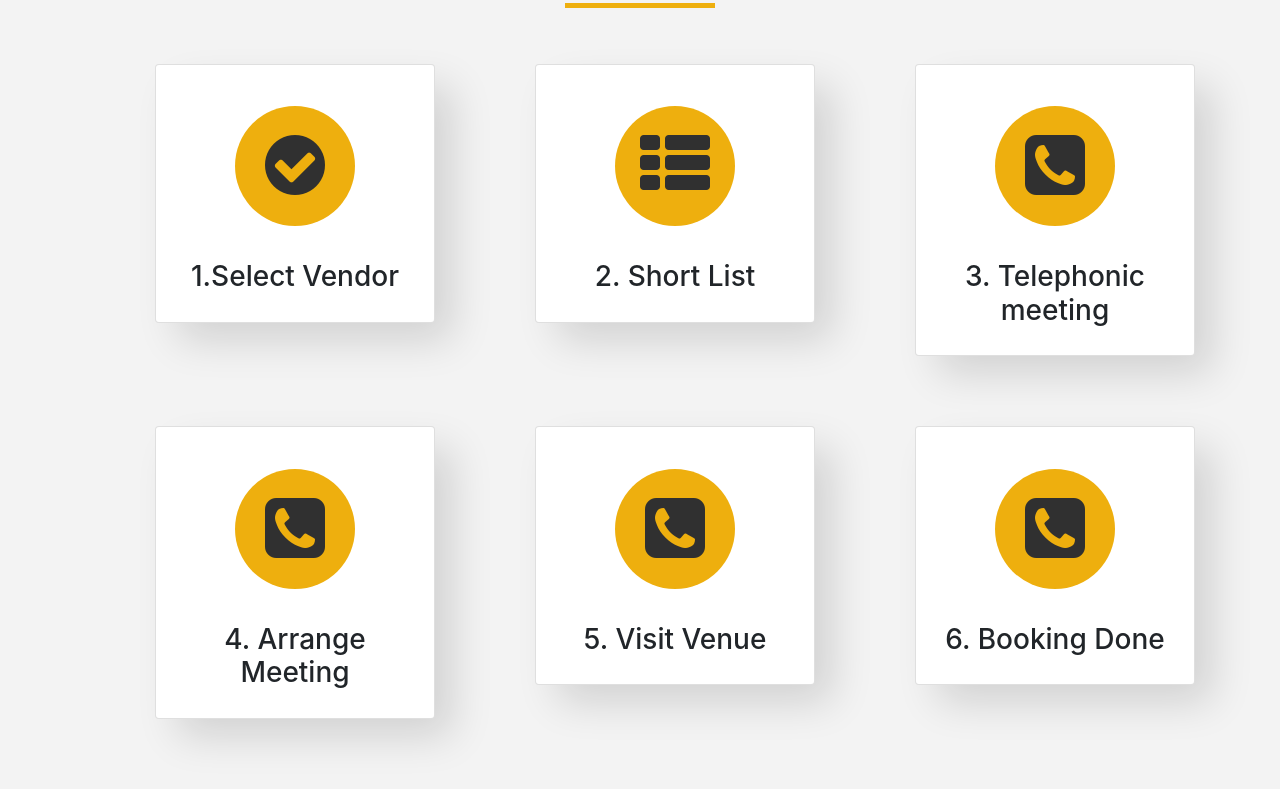
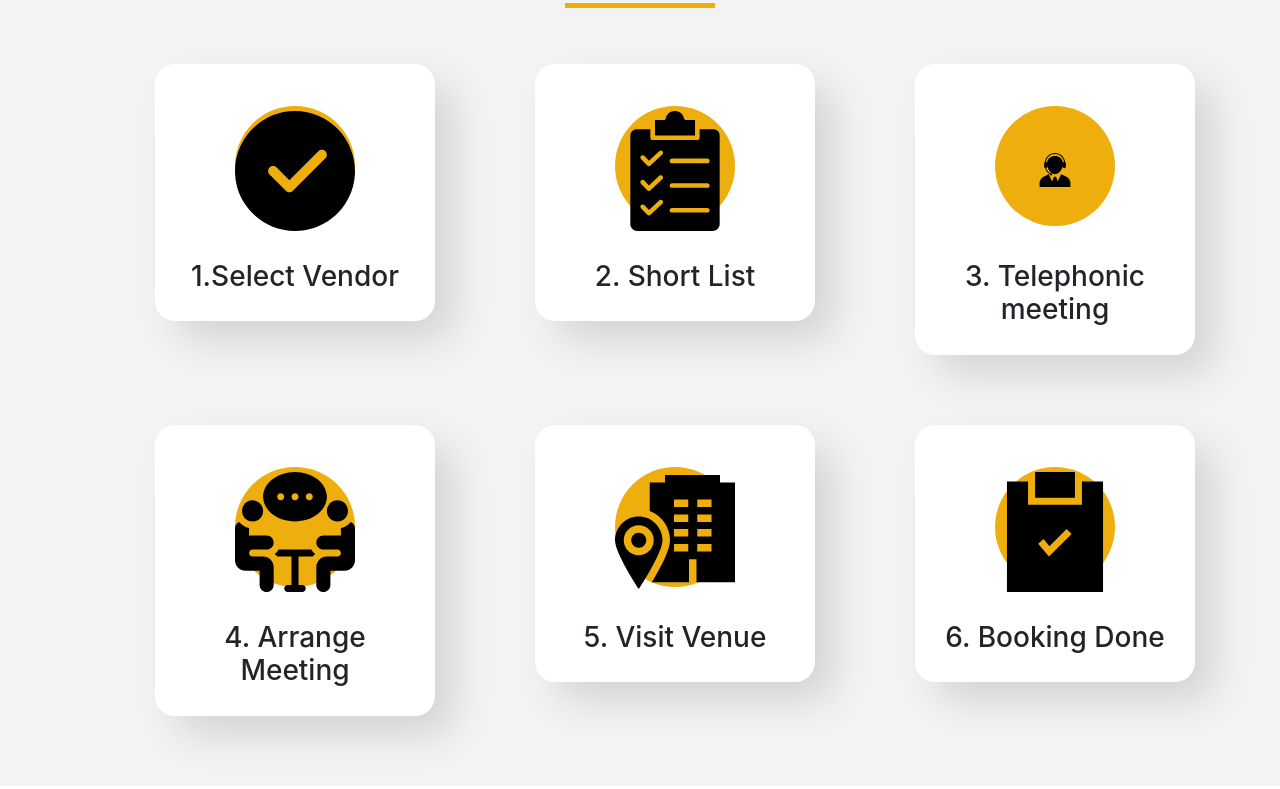
Before and after one commit to bhavesh48/aforevermoment, a plain HTML site: page index.html in a window 1280 px wide. Shown: the part 53-842 px from the top of the page. Drawn offline with nearby package versions, Linux system fonts and the light colour scheme.

Commit message:
Add files via upload

```diff
--- a/index.html
+++ b/index.html
@@ -19,10 +19,10 @@
         </div>
           <div class="row">
           <div class="col-md-4 col-sm-6">
-            <div class="card card-material">
+            <div class="card card-material" style="border-radius: 20px; border: none;">
               <div class="icon">
                 <center>
-              <i class="fa fa-check-circle" aria-hidden="true"></i>
+                  <img class="img-fluid icons" src="svg/How it works/005-check-1.svg">
               </center>
             </div>
               <div class="card-body text-center">
@@ -30,11 +30,11 @@
               </div>
             </div>
           </div>
-          <div class="col-md-4 col-sm-6 col-xs-12">
-            <div class="card card-material">
+          <div class="col-md-4 col-sm-6" >
+            <div class="card card-material" style="border-radius: 20px; border: none;">
               <div class="icon">
                 <center>
-              <i class="fa fa-th-list hiw" aria-hidden="true"></i>
+                  <img class="img-fluid icons" src="svg/How it works/004-clipboard.svg">
             </center>
             </div>
               <div class="card-body text-center">
@@ -42,11 +42,11 @@
               </div>
             </div>
           </div>
-          <div class="col-md-4 col-sm-6">
-            <div class="card card-material">
+          <div class="col-md-4 col-sm-6" >
+            <div class="card card-material" style="border-radius: 20px; border: none;">
               <div class="icon">
                 <center>
-              <i class="fa fa-phone-square" aria-hidden="true"></i>
+                  <img class="img-fluid icons" src="svg/How it works/006-call-center-operator.svg">
                 </center>
             </div>
               <div class="card-body text-center">
@@ -54,11 +54,11 @@
               </div>
             </div>
           </div>
-          <div class="col-md-4 col-sm-6">
-            <div class="card card-material">
+          <div class="col-md-4 col-sm-6" >
+            <div class="card card-material" style="border-radius: 20px; border: none;">
               <div class="icon">
                 <center>
-              <i class="fa fa-phone-square" aria-hidden="true"></i>
+              <img class="img-fluid icons" src="svg/How it works/001-discussion.svg">
                 </center>
             </div>
               <div class="card-body text-center">
@@ -66,11 +66,11 @@
               </div>
             </div>
           </div>
-          <div class="col-md-4 col-sm-6">
-            <div class="card card-material">
+          <div class="col-md-4 col-sm-6" >
+            <div class="card card-material" style="border-radius: 20px; border: none;">
               <div class="icon">
                 <center>
-              <i class="fa fa-phone-square" aria-hidden="true"></i>
+                <img class="img-fluid icons" src="svg/How it works/002-visitor.svg">
                 </center>
             </div>
               <div class="card-body text-center">
@@ -78,11 +78,11 @@
               </div>
             </div>
           </div>
-          <div class="col-md-4 col-sm-6">
-            <div class="card card-material">
+          <div class="col-md-4 col-sm-6" >
+            <div class="card card-material" style="border-radius: 20px; border: none;">
               <div class="icon">
                 <center>
-              <i class="fa fa-phone-square" aria-hidden="true"></i>
+                <img class="img-fluid icons" src="svg/How it works/003-check.svg">
                 </center>
             </div>
               <div class="card-body text-center">
```
